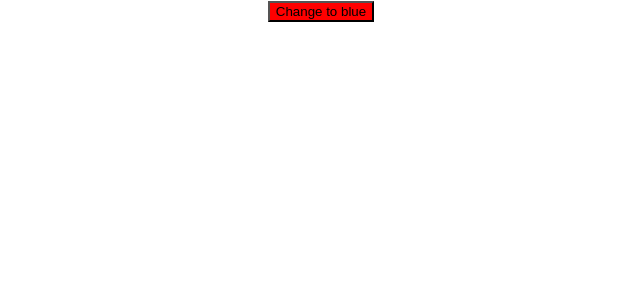
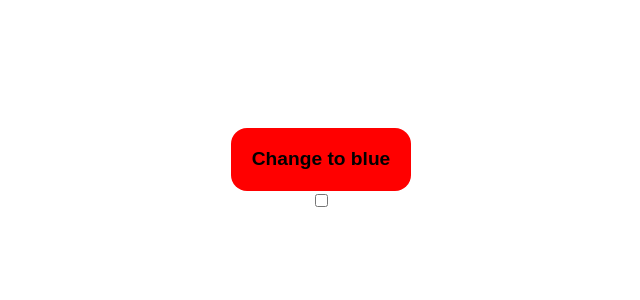
Before and after one commit to JK1320/color-button-react-testing, a React (Create React App) app: page / in a window 1280 px wide. Shown: the top 300 px of the page, without its empty margins (319-959 px from the left). Built offline with nearby package versions, Linux system fonts and the light colour scheme.

Commit message:
testing button with checkbox

```diff
--- a/src/App.css
+++ b/src/App.css
@@ -1,38 +1,13 @@
 .App {
   text-align: center;
+  margin: 10%;
 }
 
-.App-logo {
-  height: 40vmin;
-  pointer-events: none;
+.App button {
+  padding: 2%;
+  font-size: 1.2rem;
+  font-weight: 800;
+  border: none;
+  border-radius: 1rem;
+  cursor: pointer;
 }
-
-@media (prefers-reduced-motion: no-preference) {
-  .App-logo {
-    animation: App-logo-spin infinite 20s linear;
-  }
-}
-
-.App-header {
-  background-color: #282c34;
-  min-height: 100vh;
-  display: flex;
-  flex-direction: column;
-  align-items: center;
-  justify-content: center;
-  font-size: calc(10px + 2vmin);
-  color: white;
-}
-
-.App-link {
-  color: #61dafb;
-}
-
-@keyframes App-logo-spin {
-  from {
-    transform: rotate(0deg);
-  }
-  to {
-    transform: rotate(360deg);
-  }
-}
--- a/src/App.js
+++ b/src/App.js
@@ -1,9 +1,9 @@
 import {useState} from 'react';
-import logo from './logo.svg';
 import './App.css';
 
 function App() {
 const [buttonColor, setButtonColor] = useState('red');
+const [disabled, setDisabled] = useState(false);
 
 const newButtonColor = buttonColor === 'red' ? 'blue' : 'red';
 
@@ -12,9 +12,18 @@ const newButtonColor = buttonColor === 'red' ? 'blue' : 'red';
       <button
         onClick={() => setButtonColor(newButtonColor)}
         style={{ backgroundColor: buttonColor }}
+        disabled={disabled}
       >
         Change to {newButtonColor}
       </button>
+      <br />
+      <input
+        type="checkbox"
+        id="enable-button-checkbox"
+        defaultChecked={disabled}
+        aria-checked={disabled}    // for screen readers
+        onChange={(e) => setDisabled(e.target.checked)}
+      />
     </div>
   );
 }
```
Also changed, not shown: 1 other file (tests, documents, lock files or other folders).
